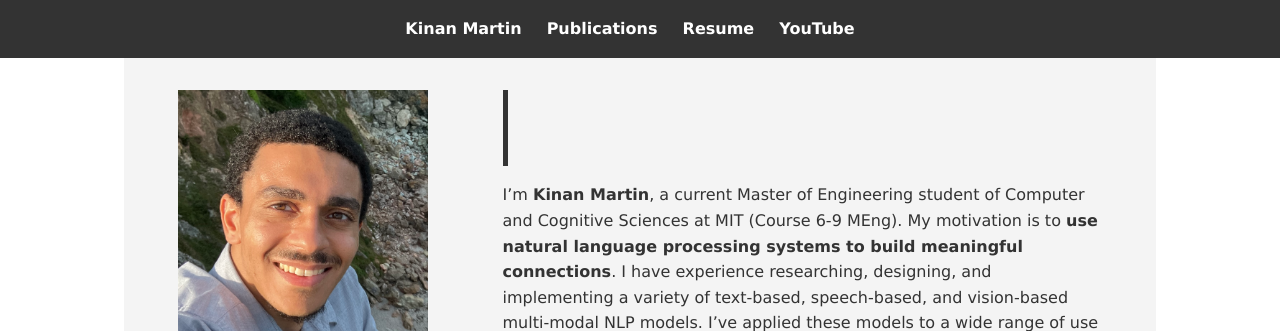
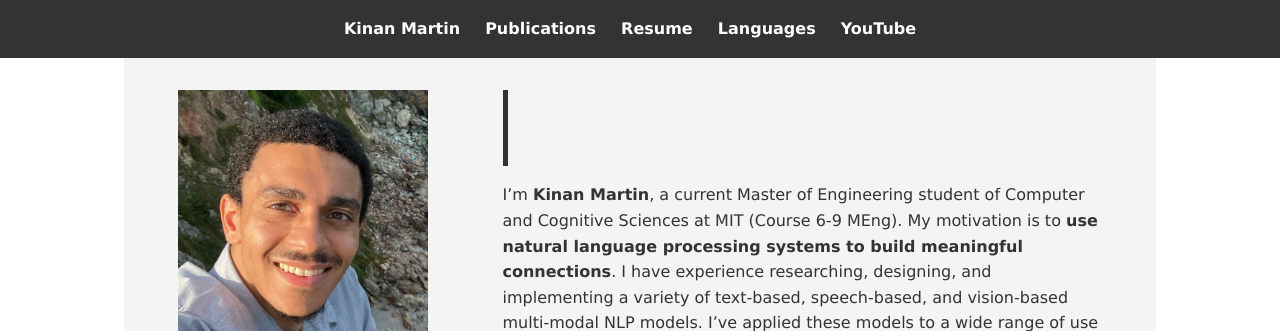
Before and after one commit to kinanmartin/kinanmartin.github.io, a plain HTML site: page index.html in a window 1280 px wide. Shown: the top 331 px of the page. Drawn offline with Linux system fonts and the light colour scheme.

Commit message:
-projects

```diff
--- a/index.html
+++ b/index.html
@@ -14,6 +14,7 @@
             <li><a href="">Kinan Martin</a></li>
             <li><a href="#publications">Publications</a></li>
             <li><a href="files/Kinan_Martin_Resume_M.pdf" target="_blank">Resume</a></li>
+            <li><a href="languages.html">Languages</a></li>
             <li><a href="#youtube">YouTube</a></li>
             <!-- <li><a href="#contact">Contact</a></li> -->
             <!-- <li class="right">Dark Mode</li> -->
@@ -111,15 +112,6 @@
         </div>
     </section>
 
-    <!-- <section id="projects">
-        <div class="smaller">
-            <h2>Projects</h2>
-        </div>
-        <div class="larger">
-
-        </div>
-    </section> -->
-
     <section id="resume">
         <div class="smaller">
             <h2>Resume</h2>
```
